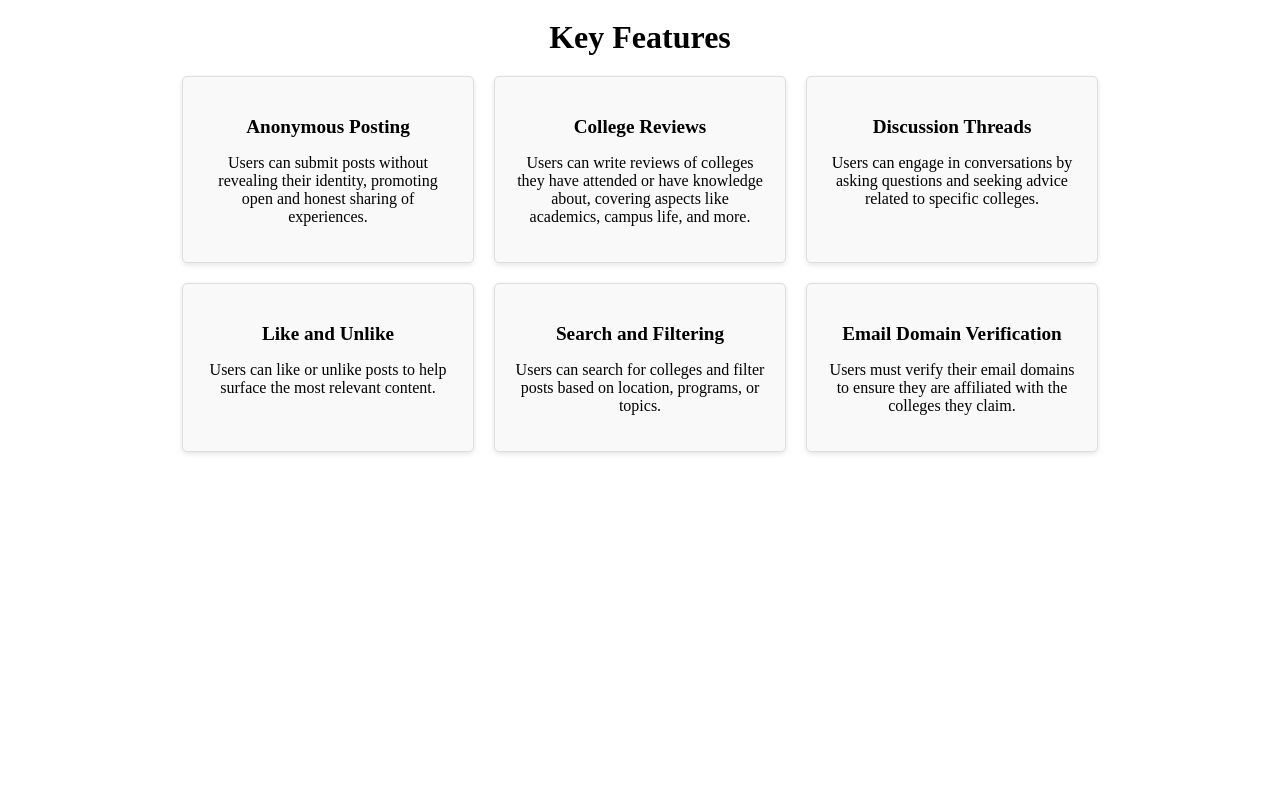
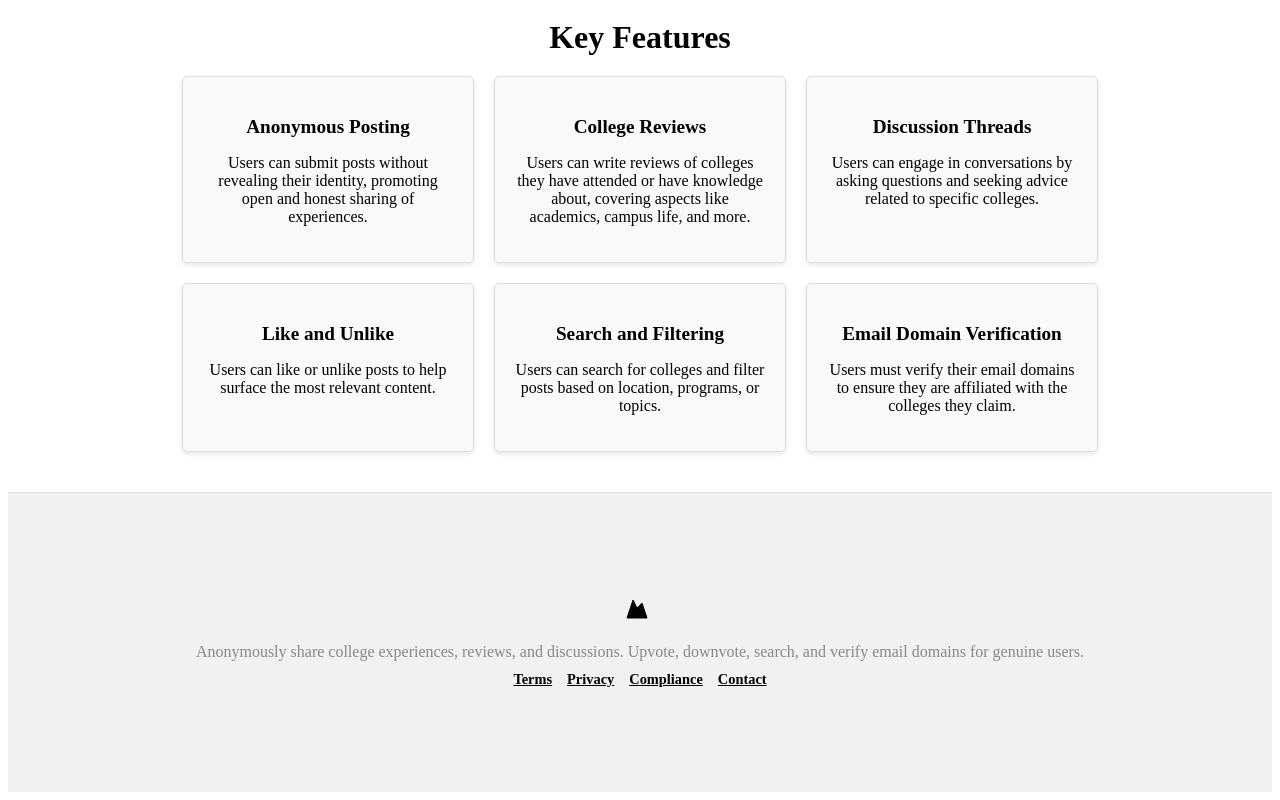
Before and after one commit to kalviumcommunity/S56_Shreyas_Wagh_Capstone_CampusInsight, a React (Vite) app in the folder client/: page /aboutus in a window 1280 px wide. Shown: the part 301-1101 px from the top of the page. Before the commit the page ends 801 px from the top, so only its background shows below. Built offline with nearby package versions, Linux system fonts and the light colour scheme.

Commit message:
made the Footer of about us page

```diff
--- /dev/null
+++ b/client/src/Components/FooterAboutUs.jsx
@@ -0,0 +1,22 @@
+import React from 'react';
+import './Styles/FooterAboutUs.css';
+import MountainIcon from './MountainIcon';
+const Footer = () => {
+  return (
+    <footer className="footer">
+        <MountainIcon />
+      <p>
+        Anonymously share college experiences, reviews, and discussions. Upvote, downvote, search, and verify email domains for genuine users.
+      </p>
+      <div className="footer-links">
+
+        <span>Terms</span>
+        <span>Privacy</span>
+        <span>Compliance</span>
+        <span>Contact</span>
+      </div>
+    </footer>
+  );
+};
+
+export default Footer;
--- /dev/null
+++ b/client/src/Components/Styles/FooterAboutUs.css
@@ -0,0 +1,22 @@
+.footer {
+    background-color: #f1f1f1;
+    padding: 20px;
+    text-align: center;
+}
+
+.footer p {
+    font-size: 1rem;
+    margin-bottom: 10px;
+}
+
+.footer-links {
+    display: flex;
+    justify-content: center;
+    gap: 15px;
+}
+
+.footer-links span {
+    font-size: 0.9rem;
+    cursor: pointer;
+    text-decoration: underline;
+}
--- a/client/src/Pages/AboutUs.jsx
+++ b/client/src/Pages/AboutUs.jsx
@@ -1,11 +1,13 @@
 import React from 'react';
 import Header from '../Components/Header.jsx';
 import ContentSection from '../Components/ContentSection.jsx';
+import FooterAboutUs from '../Components/FooterAboutUs.jsx';
 const AboutUs = () => {
   return (
     <div>
       <Header />
       <ContentSection/>
+      <FooterAboutUs />
     </div>
   );
 };
```
